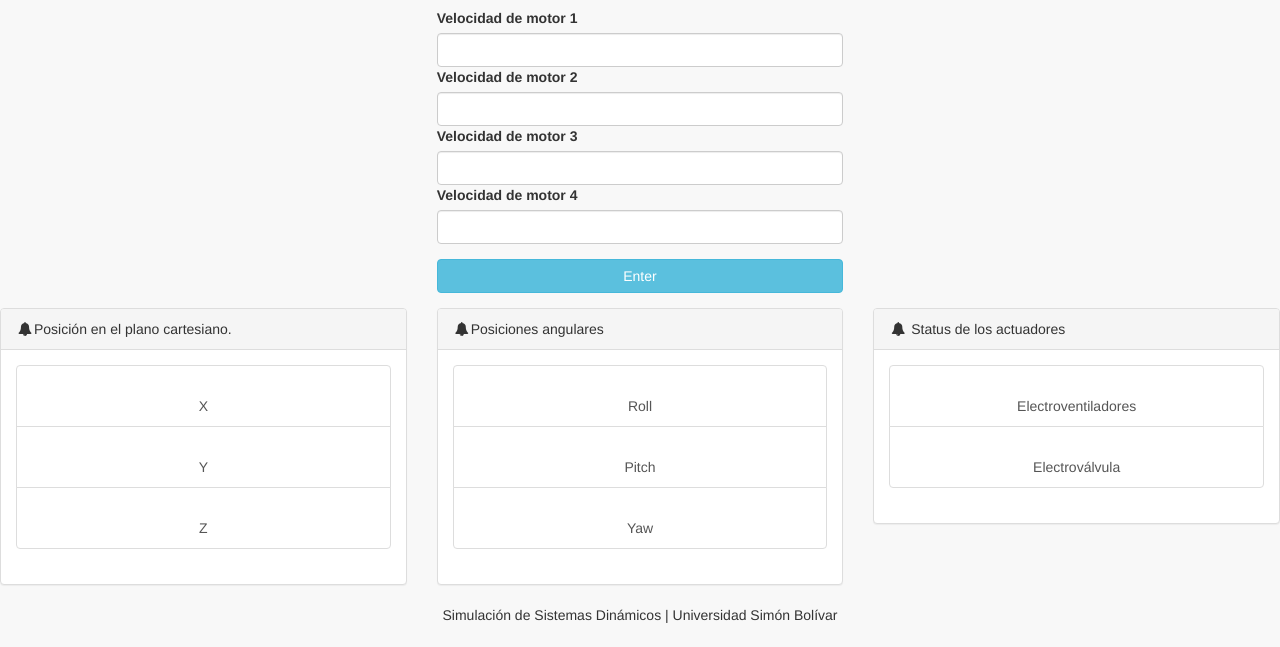
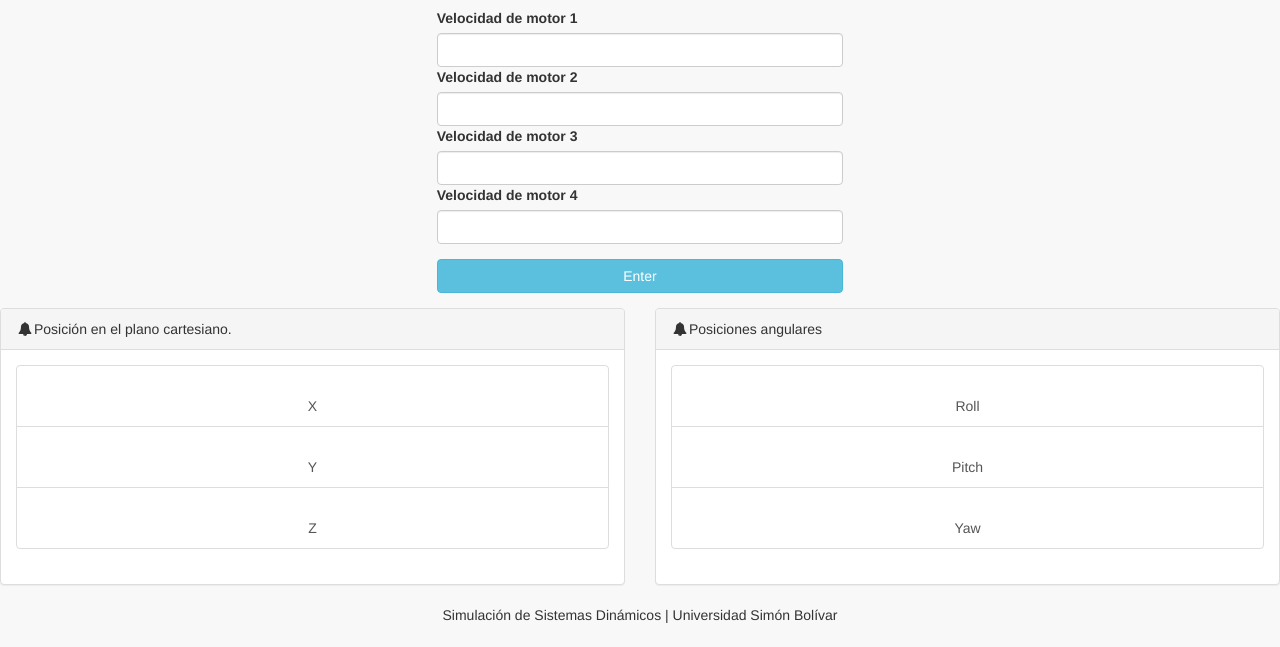
Before and after one commit to NIN11/SimulacionSubmarino, a website: page pages/index.html in a window 1280 px wide. Shown: the part 153-800 px from the top of the page. Drawn offline with Linux system fonts and the light colour scheme.

Commit message:
some fixes

```diff
--- a/pages/index.html
+++ b/pages/index.html
@@ -393,7 +393,7 @@ function pubMessage() {
 
             <!-- /.row -->
             <div class="row">
-                <div class="col-sm-4">
+                <div class="col-sm-6">
                         <div class="panel panel-default">
                         <div class="panel-heading">
                             <i class="fa fa-bell fa-fw"></i>Posición en el plano cartesiano.
@@ -437,7 +437,7 @@ function pubMessage() {
                     <!-- /.panel -->
                 </div>
                 <!-- /.col-lg-8 -->
-                <div class="col-sm-4">
+                <div class="col-sm-6">
                     <div class="panel panel-default">
                         <div class="panel-heading">
                             <i class="fa fa-bell fa-fw"></i>Posiciones angulares
@@ -477,36 +477,7 @@ function pubMessage() {
                 </div>
                 <!-- /.col-lg-4 -->
 
-            <div class="col-sm-4">
-                    <div class="panel panel-default">
-                        <div class="panel-heading">
-                            <i class="fa fa-bell fa-fw"></i> Status de los actuadores
-                        </div>
-                        <!-- /.panel-heading -->
-                        <div class="panel-body">
-                            <div class="list-group">
-                                <a href="#" class="list-group-item">
-                                    <center>
-                                        <div><h3><bold><p id="statusFan"></p></bold></h3></div>
-                                        <div>Electroventiladores</div>
-                                    </center>
-                                </a>
-                                <a href="#" class="list-group-item">
-                                    <center>
-                                        <div><h3><bold><p id="statusValve1"></p></bold></h3></div>
-                                        <div>Electroválvula</div>
-                                    </center>
-                                </a>
 
-
-
-						</div>
-                    </div>
-
-                        <!-- /.panel-footer -->
-                    </div>
-                    <!-- /.panel .chat-panel -->
-                </div>
             </div>
 
             <!-- /.row -->
```
